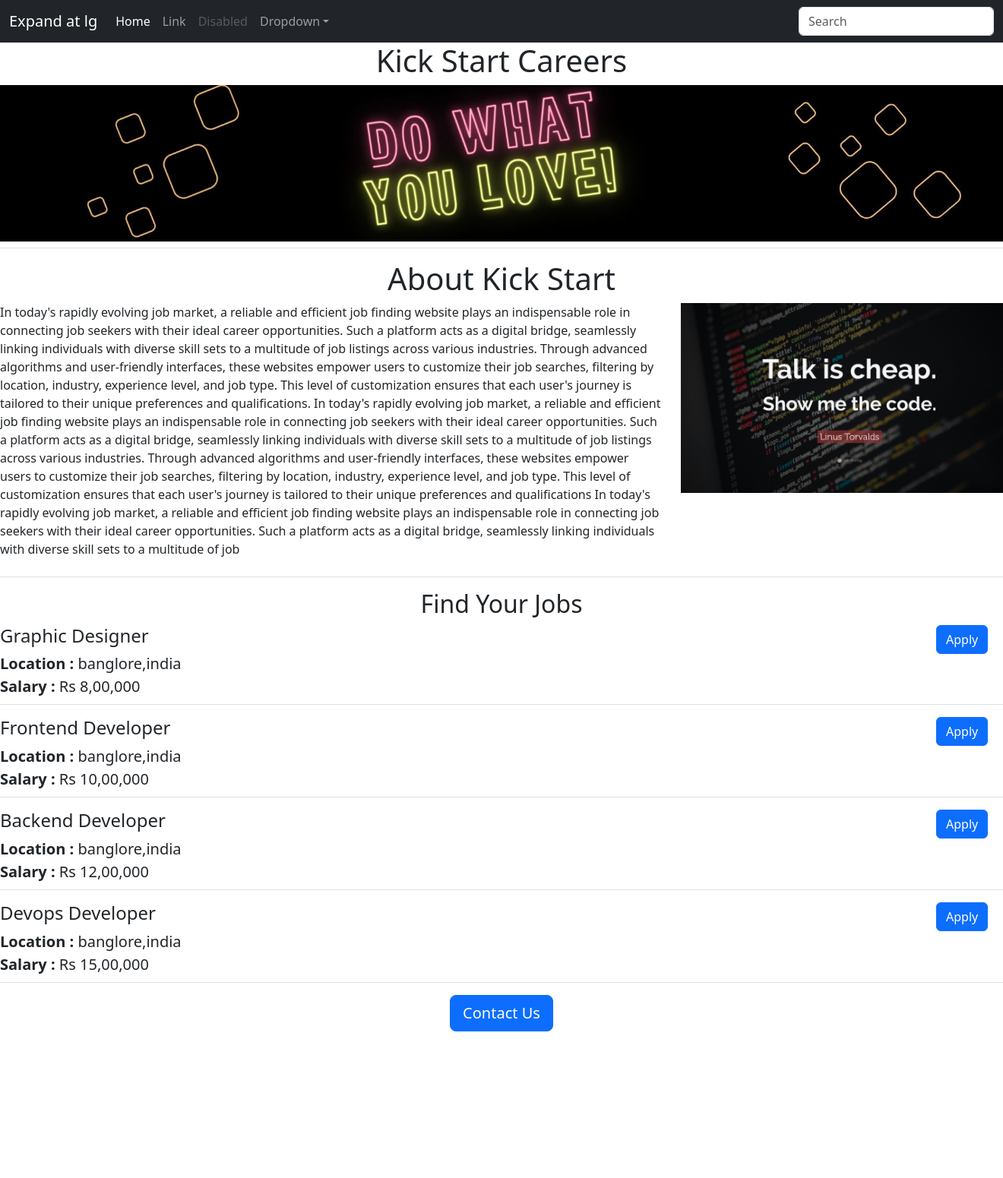
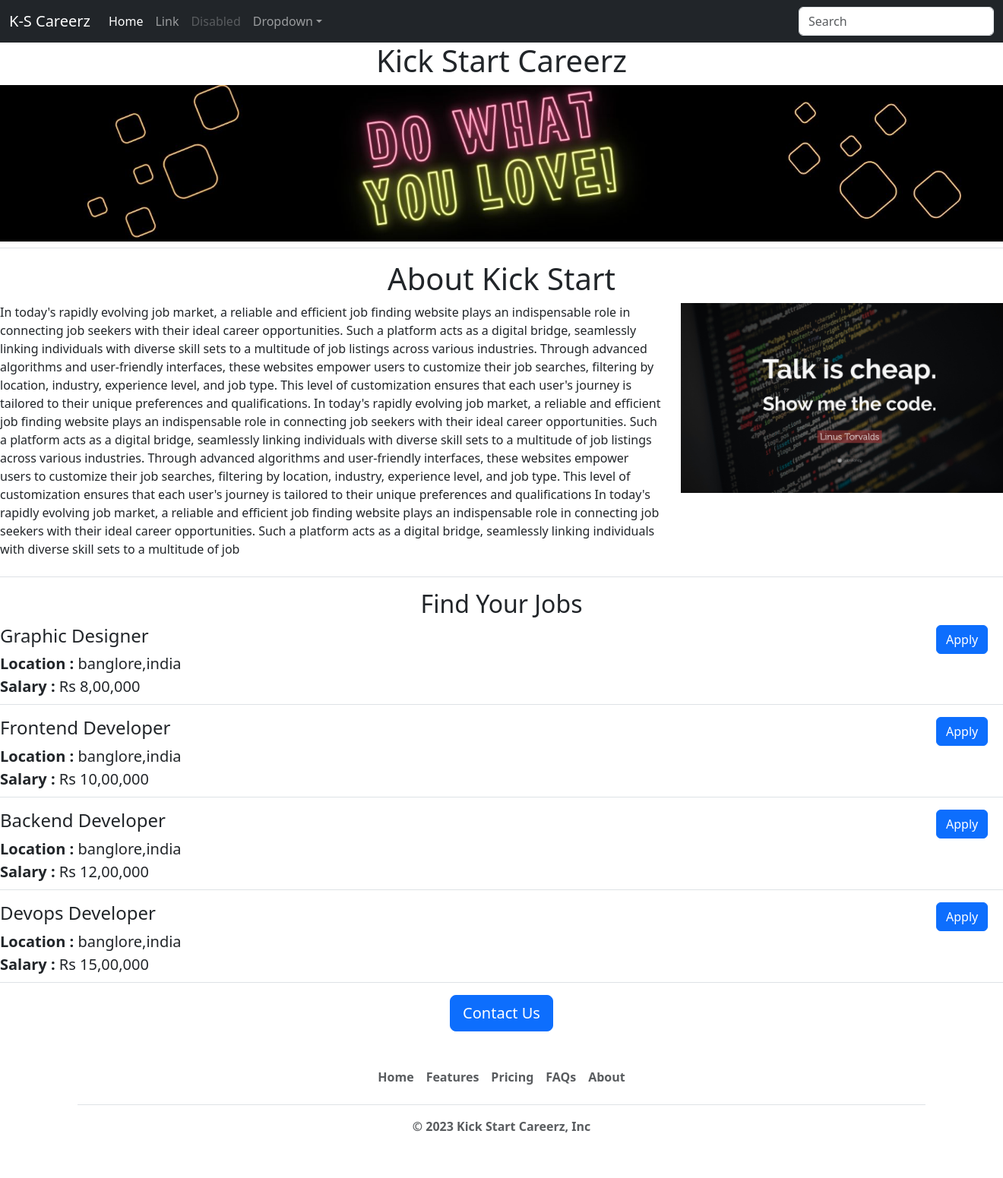
Before and after one commit to shazamsaud/Kick-Start-Careers, a Flask app: page / in a window 1320 px wide; the page is wider, and only the part inside the window is pictured. Shown: that part at 76% size. Before the commit the page ends 1358 px from the top of that part, so only its background shows below. Run offline with Flask 3, Linux system fonts and the light colour scheme.

Commit message:
functional and aesthetic improvements

```diff
--- /dev/null
+++ b/templates/footer.html
@@ -0,0 +1,15 @@
+<div class="fw-bold">
+  <div class="b-example-divider"></div>
+  <div class="container">
+    <footer class="py-3 my-4">
+      <ul class="nav justify-content-center border-bottom pb-3 mb-3">
+        <li class="nav-item"><a href="#" class="nav-link px-2 text-body-secondary">Home</a></li>
+        <li class="nav-item"><a href="#" class="nav-link px-2 text-body-secondary">Features</a></li>
+        <li class="nav-item"><a href="#" class="nav-link px-2 text-body-secondary">Pricing</a></li>
+        <li class="nav-item"><a href="#" class="nav-link px-2 text-body-secondary">FAQs</a></li>
+        <li class="nav-item"><a href="#" class="nav-link px-2 text-body-secondary">About</a></li>
+      </ul>
+      <p class="text-center text-body-secondary">&copy; 2023 Kick Start Careerz, Inc</p>
+    </footer>
+  </div>
+</div>
--- a/templates/home.html
+++ b/templates/home.html
@@ -18,6 +18,9 @@
       max-width:500px;
       height:250px;
     }
+    .head{
+       font-family: "Lobsters";
+    }
   </style>
 </head>
 <body>
@@ -27,7 +30,7 @@
 <div id="con">
 
 <div  class="border-bottom " STYLE="padding-bottom:8px;margin-bottom:16px;">
-  <center><h1>{{c_Name}} Careers</h1>
+  <center><h1 class='hea'>{{c_Name}} Careerz</h1>
   </center>
   <div class='row'>
     <div class='col-12' style="background-color:black;">
@@ -63,5 +66,8 @@
  <button class="btn btn-primary btn-lg">Contact Us</button>
 </div>
 </div>
+<div>
+  {% include 'footer.html' %}
+</div>
 </body>
 </html>
--- a/templates/nav.html
+++ b/templates/nav.html
@@ -1,6 +1,6 @@
   <nav class="navbar navbar-expand-lg navbar-dark bg-dark shawdow-sm fixed-top" aria-label="Fifth navbar example">
     <div class="container-fluid">
-      <a class="navbar-brand" href="#">Expand at lg</a>
+      <a class="navbar-brand" href="#">K-S Careerz</a>
       <button class="navbar-toggler" type="button" data-bs-toggle="collapse" data-bs-target="#navbarsExample05" aria-controls="navbarsExample05" aria-expanded="false" aria-label="Toggle navigation">
         <span class="navbar-toggler-icon"></span>
       </button>
```
